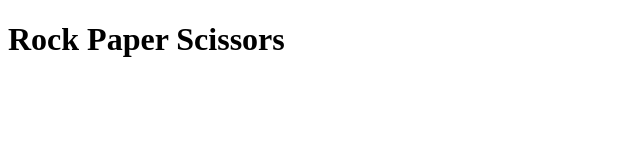
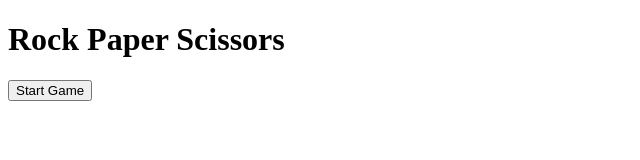
Before and after one commit to Umar835/Rock-Paper-Scissors, a plain HTML site: page index.html in a window 1280 px wide. Shown: the whole page, without its empty margins (0-640 px from the left). Drawn offline with Linux system fonts and the light colour scheme.

Commit message:
Adds button with Start Game text in it

```diff
--- a/index.html
+++ b/index.html
@@ -9,5 +9,8 @@
     <div class="flex-container">
         <h1>Rock Paper Scissors</h1>
     </div>
+    <div class="start-game-button">
+      <button type="button">Start Game</button>
+    </div>
 </body>
 </html>
```
